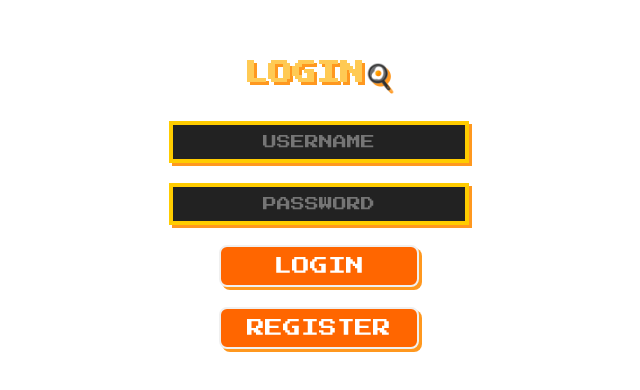
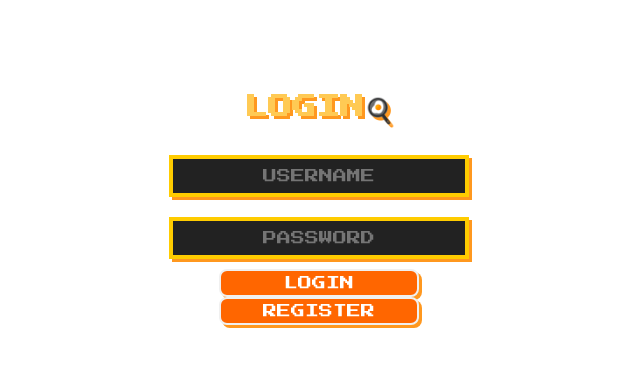
Before and after one commit to haleychang0530/my-react-game, a React (Vite) app: page /login in a window 1280 px wide. Shown: the part 190-580 px from the top of the page, without its empty margins (321-961 px from the left). Built offline with nearby package versions, Linux system fonts and the light colour scheme; the HTML template or start-up script is replaced by a standard one.

Commit message:
try to add zhuyin but failed, renew home.css, simplify css to enchance clarity

```diff
--- a/src/components/navbar.css
+++ b/src/components/navbar.css
@@ -50,7 +50,7 @@
   background-color: #ff981f;
   border-radius: 10px;
   transform: scale(1.1); /* 讓 hover 只影響其他按鈕 */
-  box-shadow: 0 4px 8px rgba(0, 0, 0, 0.2); /* 增加陰影效果 */
+  box-shadow: 0 4px 8px rgba(0, 0, 0, 0.2); /* 陰影效果 */
 }
 
 .navbar ul li a {
--- a/src/pages/css/home.css
+++ b/src/pages/css/home.css
@@ -17,7 +17,11 @@
   .pixel-border {
     border-radius: 8px;
     padding: 20px;
+    margin-top: -200px;/* 上移 */
     background-color: #333333;
+    min-width: 500px;
+    max-width: 90%; /* 防止太大 */
+    min-height: 300px;
   }
 
   /* 標題樣式 */
@@ -29,23 +33,23 @@
 
   /* 顯示文本樣式 */
   .pixel-font {
-    font-size: 18px;
+    font-size: 15px;
 
   }
 
   .text-yellow-300 {
-    color: #ffefa4; /* 黃色 */
+    color: #ffefa4;
   }
 
   .text-blue-300 {
-    color: #ffefa4; /* 藍色 */
+    color: #ffefa4;
   }
 
   .text-green-300 {
-    color: #ffefa4; /* 綠色 */
+    color: #ffefa4;
   }
 
-  /* 圖片設置 */
+
   img {
     border-radius: 8px;
     width: 200px;
@@ -54,22 +58,23 @@
     margin: 20px auto;
   }
 
-  /* 按鈕樣式 */
   .pixel-button {
-    font-size: 18px;
+    font-size: 14px;
     color: white;
-    background-color: #ff6600; /* 按鈕顏色 */
+    background-color: #ff6600;
     border: 2px solid #f0f0f0;
-    padding: 10px 20px;
+    padding: 5px 5px;
     border-radius: 8px;
     cursor: pointer;
+    display: block;
+    margin: 0 auto;
     text-transform: uppercase;
     transition: background-color 0.3s ease, transform 0.3s ease;
   }
 
   .pixel-button:hover {
-    background-color: #ff9933; /* 滑鼠 hover 時顏色 */
-    transform: scale(1.1); /* 按鈕放大效果 */
+    background-color: #ff9933;
+    transform: scale(1.1);
   }
 
   /* 顯示欄位的間距 */
--- a/src/pages/css/login.css
+++ b/src/pages/css/login.css
@@ -6,14 +6,14 @@
   align-items: center;
   justify-content: center;
   height: 100vh;
-  background-color: white; /* 深色背景 */
+  background-color: white;
 }
 
 .pixel-title {
   font-family: "Press Start 2P", cursive;
   color: #ffca54;
   font-size: 24px;
-  text-shadow: 3px 3px #ff981f; /* 霓虹燈效果 */
+  text-shadow: 3px 3px #ff981f;
   margin-bottom: 20px;
 }
 
--- a/src/pages/css/start.css
+++ b/src/pages/css/start.css
@@ -11,7 +11,7 @@
 }
 
 .logo {
-  width: 800px; /* 根據你的 logo 大小調整 */
+  width: 800px; /*logo大小*/
   animation: float 3s ease-in-out infinite;
 }
 
@@ -21,7 +21,7 @@
 }
 
 .start-button {
-  width: 200px; /* 根據你的按鈕大小調整 */
+  width: 200px; /*按鈕大小*/
   height: auto;
   cursor: pointer;
   margin-top: 40px;
--- a/src/pages/home.jsx
+++ b/src/pages/home.jsx
@@ -1,6 +1,6 @@
 import { useState, useEffect } from "react";
 import "./css/home.css";
-import petImageLow from '../assets/react.svg';
+import petImageLow from '../assets/fake_egg.jpg';
 
 export default function HomePage() {
   const [hp, setHp] = useState(100);
--- a/src/pages/login.jsx
+++ b/src/pages/login.jsx
@@ -1,7 +1,6 @@
 import React, { useState } from "react";
 import { useNavigate } from "react-router-dom";
-import "./css/login.css";  // 確保是正確的相對路徑
- // 這裡連結像素風 CSS
+import "./css/login.css";
 
 const Login = () => {
   const [username, setUsername] = useState("");
```
Also changed, not shown: 2 other files (tests, documents, lock files or other folders).
